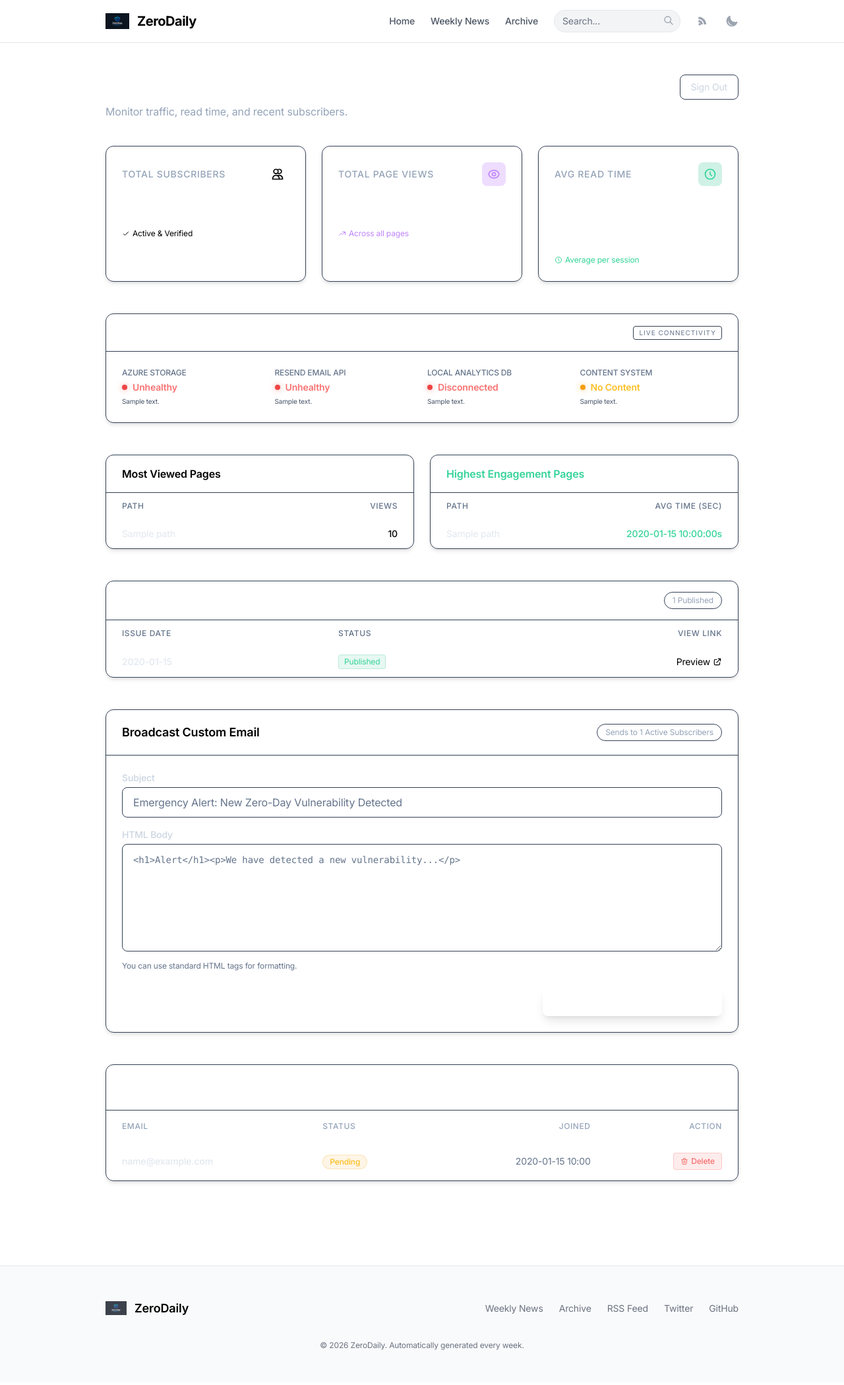
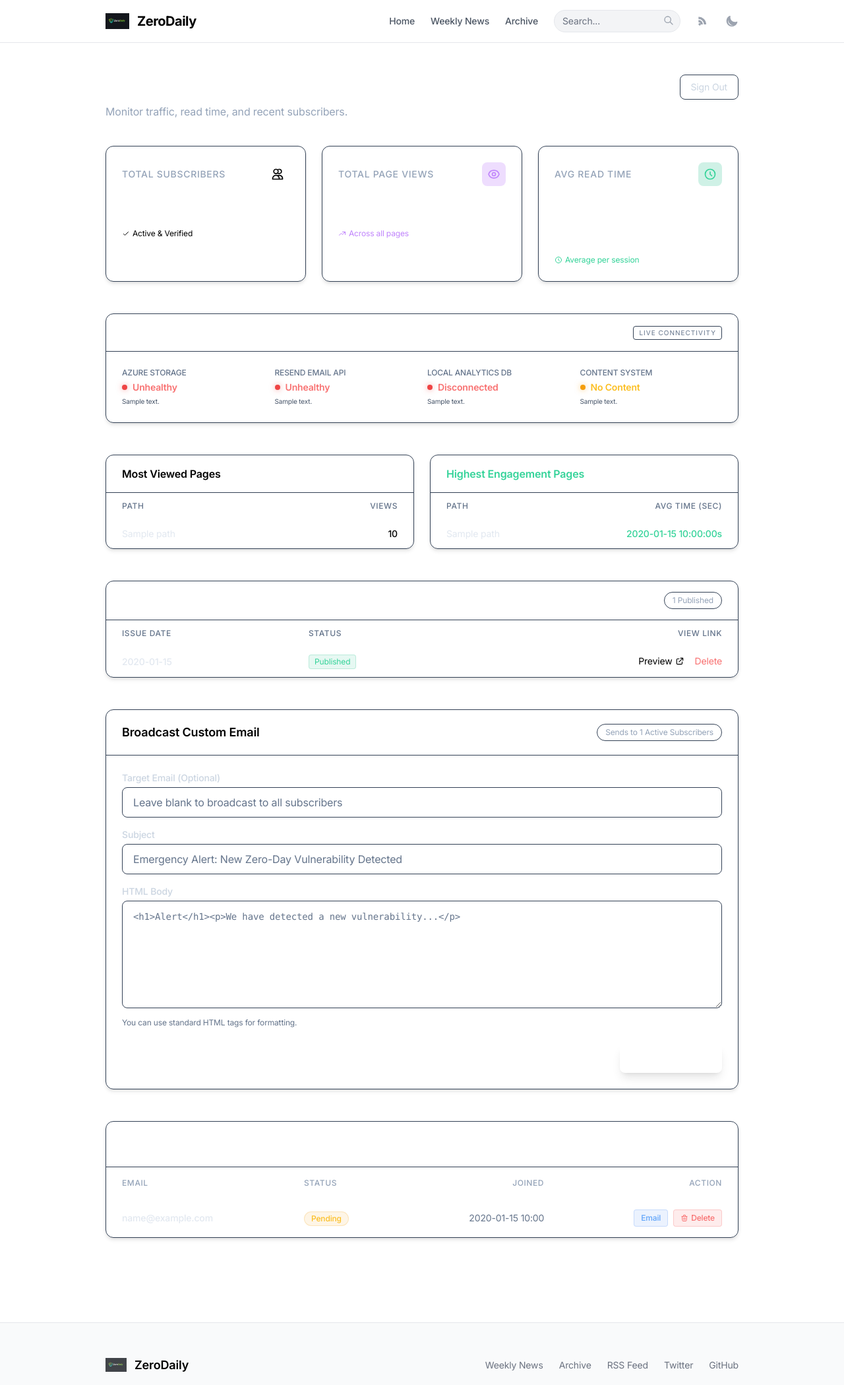
Before and after one commit to err0rgod/zeroday, a Flask app: template web/templates/lifeng.html in a window 1280 px wide. Shown: the top 2099 px of the page at 66% size. Before the commit the page ends 2046 px from the top, so only its background shows below. Run offline with Flask 3, Linux system fonts and the light colour scheme; the template is opened without the code that fills it: most values are stand-ins (such as "Sample title", 1, 10 or a date in 2020); some libraries are stand-ins or nearby versions.

Commit message:
added more admin features

```diff
--- a/lib/content.py
+++ b/lib/content.py
@@ -147,3 +147,35 @@
             results.append(article)
 
     return results
+
+def delete_issue(date_str: str) -> bool:
+    """Deletes an issue by date from Azure Blob Storage and local fallback."""
+    deleted = False
+
+    service, container = _get_blob_service()
+    if service:
+        try:
+            container_client = service.get_container_client(container)
+            blob_client = container_client.get_blob_client(f"issue_{date_str}.json")
+            if blob_client.exists():
+                blob_client.delete_blob()
+                deleted = True
+        except Exception as e:
+            print(f"Error deleting blob {date_str}: {e}")
+
+    import shutil
+    target_dir = os.path.join(OUTPUT_DIR, date_str)
+    if os.path.exists(target_dir):
+        try:
+            shutil.rmtree(target_dir)
+            deleted = True
+        except Exception as e:
+            print(f"Error deleting local dir {target_dir}: {e}")
+
+    if deleted:
+        if date_str in _blob_cache["issues"]:
+            del _blob_cache["issues"][date_str]
+        _blob_cache["dates"] = None
+        _blob_cache["last_checked"] = 0
+
+    return deleted
--- a/web/main.py
+++ b/web/main.py
@@ -18,7 +18,7 @@
 # Load .env
 load_dotenv(os.path.join(os.path.dirname(os.path.dirname(os.path.abspath(__file__))), ".env"), override=True)
 
-from lib.content import get_issue_dates, get_issue_data, get_latest_issue, search_articles
+from lib.content import get_issue_dates, get_issue_data, get_latest_issue, search_articles, delete_issue
 from feedgen.feed import FeedGenerator
 from sqlalchemy.orm import Session
 from lib.db import engine, get_db, PageView, ReadSession, init_db
@@ -444,13 +444,26 @@
     remove_subscriber(email)
     return redirect(url_for("admin_panel", msg="deleted"))
 
+@app.route("/admin/delete-issue", methods=["POST"])
+@admin_required
+def admin_delete_issue():
+    date_str = request.form.get("date_str")
+    if date_str:
+        delete_issue(date_str)
+    return redirect(url_for("admin_panel", msg="issue_deleted"))
+
 @app.route("/admin/send-email", methods=["POST"])
 @admin_required
 def admin_send_email():
+    target_email = request.form.get("target_email")
     subject = request.form.get("subject")
     body = request.form.get("body")
     try:
-        emails = get_active_verified_emails()
+        if target_email:
+            emails = [target_email]
+        else:
+            emails = get_active_verified_emails()
+
         if not emails:
             return redirect(url_for("admin_panel", error="no_subscribers"))
 
--- a/web/templates/lifeng.html
+++ b/web/templates/lifeng.html
@@ -234,11 +234,17 @@
                         <td class="px-6 py-3 whitespace-nowrap text-xs">
                             <span class="inline-flex items-center px-2 py-0.5 rounded bg-emerald-500/10 text-emerald-400 border border-emerald-500/20">Published</span>
                         </td>
-                        <td class="px-6 py-3 whitespace-nowrap text-right text-sm">
-                            <a href="/issue/{{ issue_date }}" target="_blank" class="text-brand-400 hover:text-brand-300 flex items-center gap-1 justify-end">
+                        <td class="px-6 py-3 whitespace-nowrap text-right text-sm flex items-center justify-end gap-4">
+                            <a href="/issue/{{ issue_date }}" target="_blank" class="text-brand-400 hover:text-brand-300 flex items-center gap-1">
                                 <span>Preview</span>
                                 <svg class="w-3.5 h-3.5" fill="none" stroke="currentColor" viewBox="0 0 24 24"><path stroke-linecap="round" stroke-linejoin="round" stroke-width="2" d="M10 6H6a2 2 0 00-2 2v10a2 2 0 002 2h10a2 2 0 002-2v-4M14 4h6m0 0v6m0-6L10 14"/></svg>
                             </a>
+                            <form method="POST" action="/admin/delete-issue" onsubmit="return confirm('Delete issue {{ issue_date }}? This cannot be undone.')">
+                                <input type="hidden" name="date_str" value="{{ issue_date }}">
+                                <button type="submit" class="text-red-400 hover:text-red-300 flex items-center gap-1">
+                                    <span>Delete</span>
+                                </button>
+                            </form>
                         </td>
                     </tr>
                     {% else %}
@@ -270,6 +276,13 @@
             {% endif %}
 
             <div class="mb-4">
+                <label for="target_email" class="block text-sm font-medium text-slate-300 mb-1">Target Email (Optional)</label>
+                <input type="email" name="target_email" id="target_email"
+                       class="w-full bg-dark-900 border border-slate-700 rounded-lg px-4 py-2.5 text-white placeholder-slate-500 focus:outline-none focus:ring-2 focus:ring-brand-500 focus:border-transparent transition-all shadow-inner-dark"
+                       placeholder="Leave blank to broadcast to all subscribers">
+            </div>
+
+            <div class="mb-4">
                 <label for="subject" class="block text-sm font-medium text-slate-300 mb-1">Subject</label>
                 <input type="text" name="subject" id="subject" required
                        class="w-full bg-dark-900 border border-slate-700 rounded-lg px-4 py-2.5 text-white placeholder-slate-500 focus:outline-none focus:ring-2 focus:ring-brand-500 focus:border-transparent transition-all shadow-inner-dark"
@@ -288,7 +301,7 @@
                 <button type="submit"
                         class="bg-brand-600 hover:bg-brand-700 text-white font-medium py-2.5 px-6 rounded-lg transition-all transform hover:-translate-y-0.5 shadow-lg shadow-brand-500/20 flex items-center gap-2">
                     <svg class="w-4 h-4" fill="none" stroke="currentColor" viewBox="0 0 24 24"><path stroke-linecap="round" stroke-linejoin="round" stroke-width="2" d="M12 19l9 2-9-18-9 18 9-2zm0 0v-8"/></svg>
-                    Broadcast to {{ total_subscribers }} Subscribers
+                    Send Email
                 </button>
             </div>
         </form>
@@ -342,6 +355,11 @@
                             {{ sub.created_at[:16] | replace('T', ' ') if sub.created_at else '—' }}
                         </td>
                         <td class="px-6 py-4 whitespace-nowrap text-right">
+                            <div class="flex items-center justify-end gap-2">
+                                <button type="button" onclick="document.getElementById('target_email').value='{{ sub.email }}'; document.getElementById('target_email').scrollIntoView({behavior: 'smooth'}); document.getElementById('subject').focus();"
+                                        class="inline-flex items-center gap-1 px-2.5 py-1 rounded text-xs font-medium text-blue-400 border border-blue-500/20 bg-blue-500/10 hover:bg-blue-500/20 transition-colors">
+                                    Email
+                                </button>
                                 <form method="POST" action="/admin/delete-subscriber" onsubmit="return confirm('Delete {{ sub.email }}? This cannot be undone.')">
                                     <input type="hidden" name="email" value="{{ sub.email }}">
                                     <button type="submit" class="inline-flex items-center gap-1 px-2.5 py-1 rounded text-xs font-medium text-red-400 border border-red-500/20 bg-red-500/10 hover:bg-red-500/20 transition-colors">
@@ -349,6 +367,7 @@
                                         Delete
                                     </button>
                                 </form>
+                            </div>
                         </td>
                     </tr>
                     {% else %}
```
Also changed, not shown: web/static/logo.png. Lines whose indentation alone changed are shown as unchanged.
